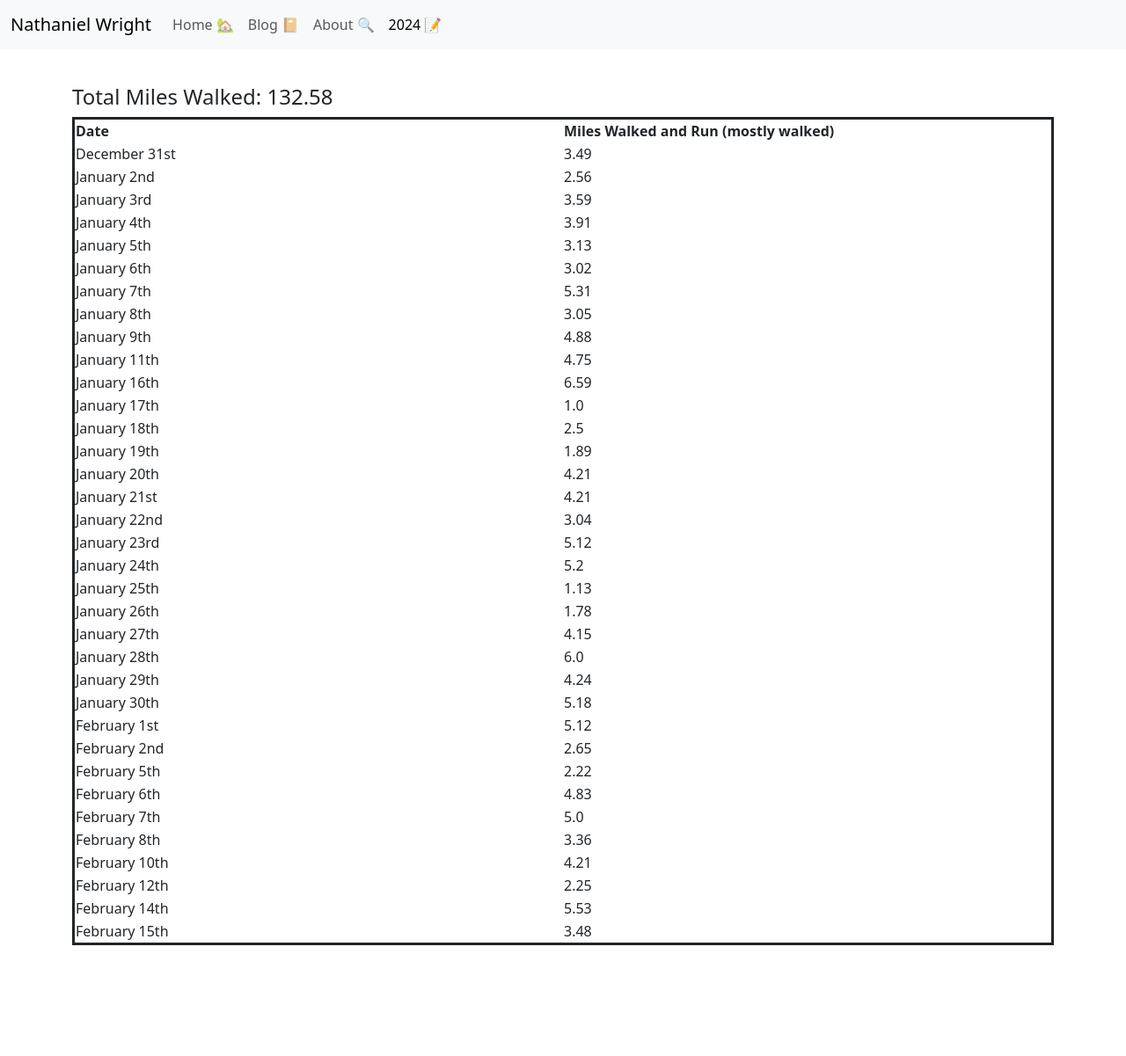
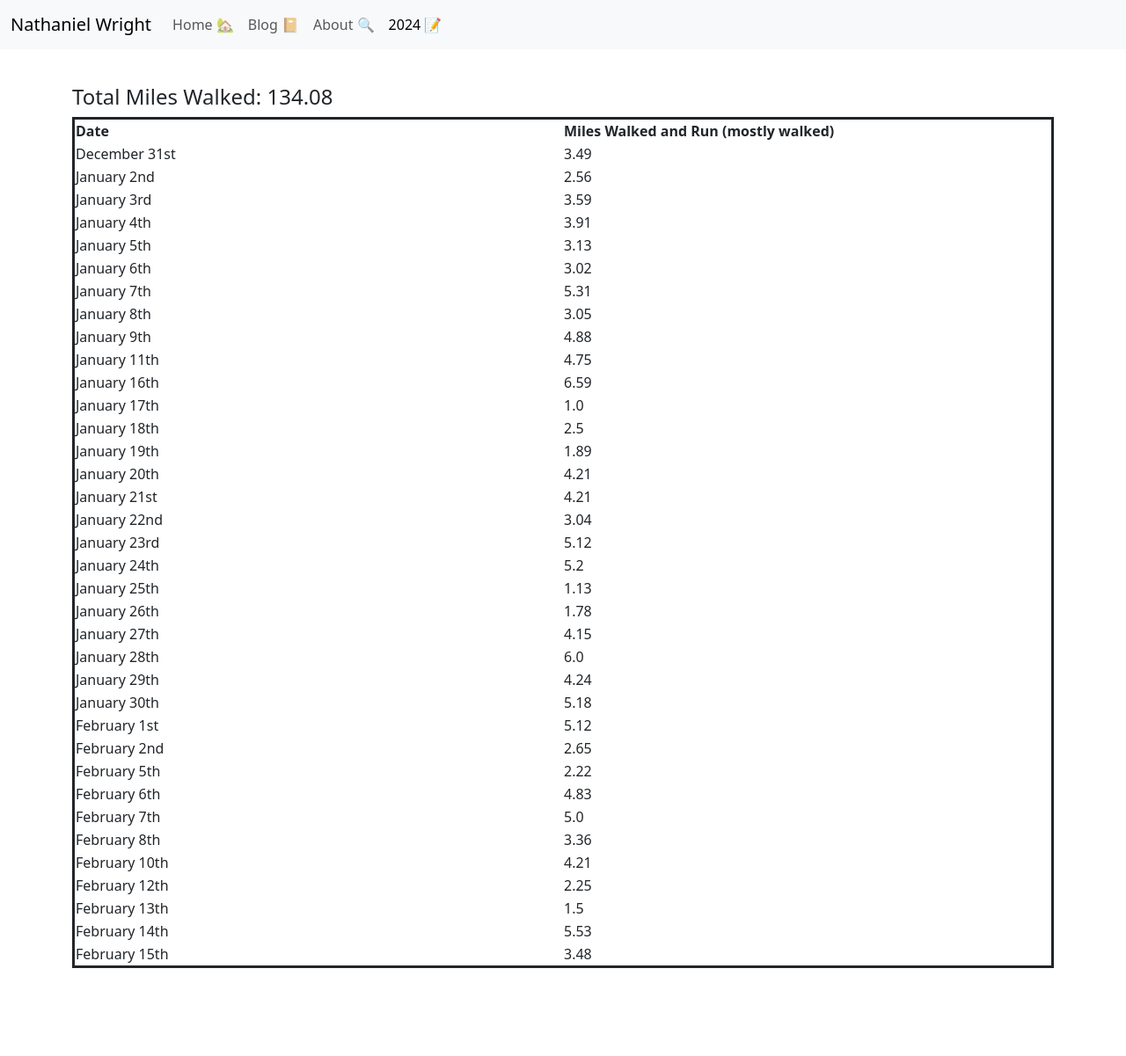
Before and after one commit to N8-Wright/nathanieljwright.github.io, a Jekyll site: the page built from 2024.html, in a window 1280 px wide. Shown: the whole page at 88% size. Built offline with Jekyll 4.4.1, drawn with Linux system fonts in a browser that asks for light colours; before the commit the page ends 1175 px from its top, so only the background shows below that.

Commit message:
Forgot a day

```diff
--- a/2024.html
+++ b/2024.html
@@ -140,6 +140,10 @@ title: 2024 Goals
       <td>2.25</td>
     </tr>
     <tr>
+      <td><time datetime="2024-02-13">February 13th</time></td>
+      <td>1.5</td>
+    </tr>
+    <tr>
       <td><time datetime="2024-02-14">February 14th</time></td>
       <td>5.53</td>
     </tr>
```
